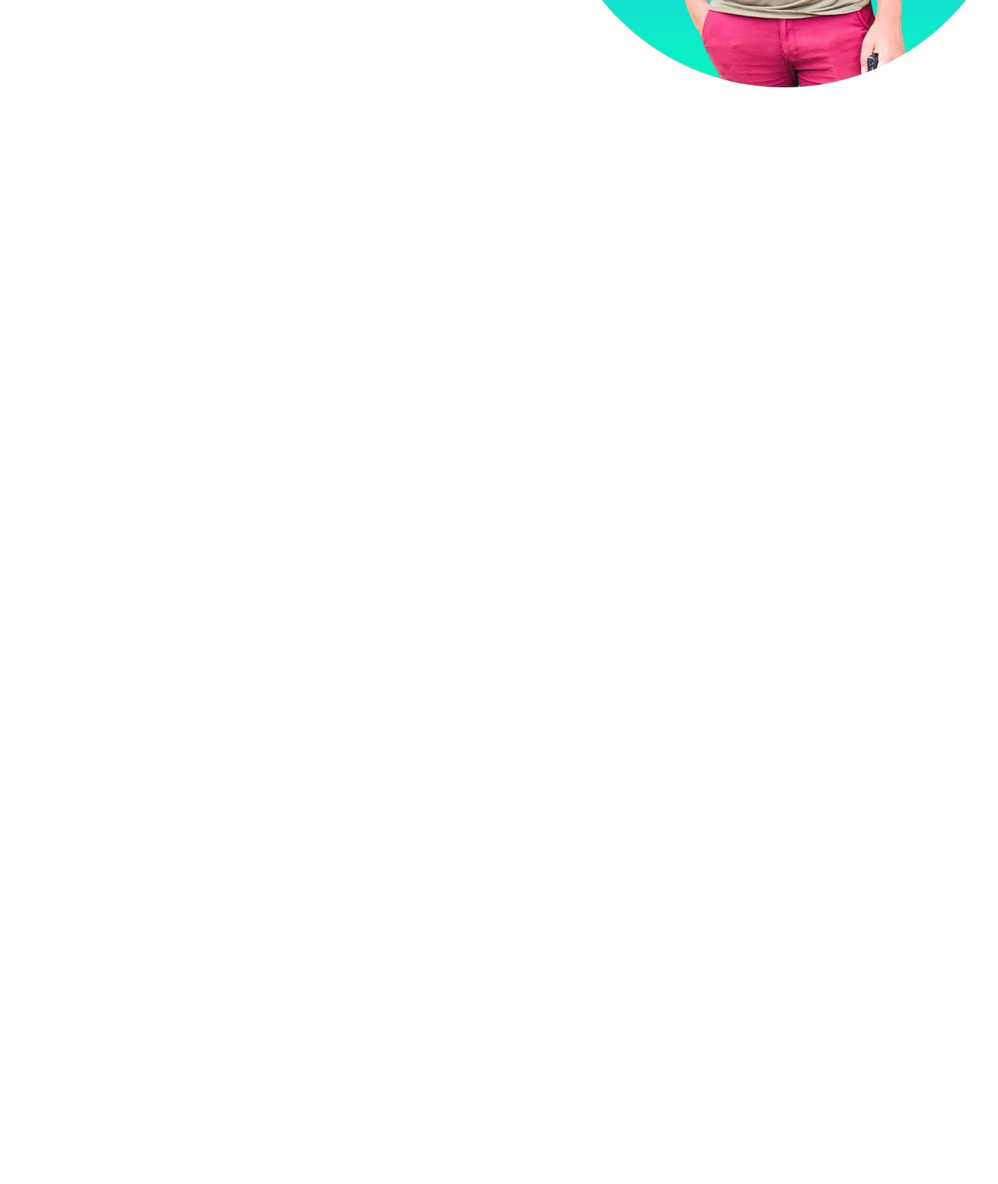
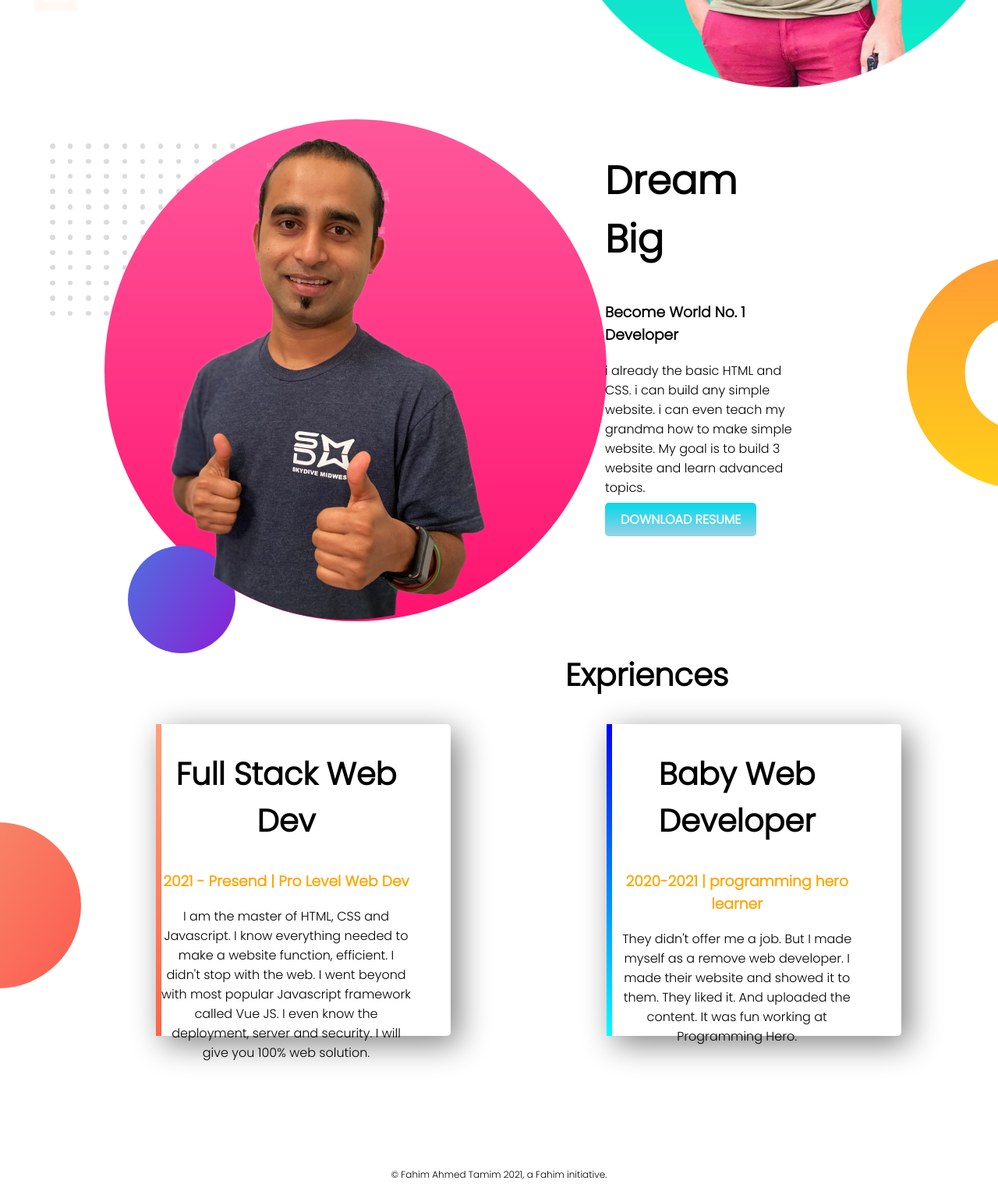
Before and after one commit to fahimprogrammer/web-portfolio, a plain HTML site: page index.html in a window 1280 px wide. Shown: the part 497-2016 px from the top of the page at 78% size. Before the commit the page ends 1000 px from the top, so only its background shows below. Drawn offline with Linux system fonts and the light colour scheme.

Commit message:
finish my fast evar website

```diff
--- a/index.html
+++ b/index.html
@@ -25,11 +25,33 @@
     </section>
     <section class="dream-area">
            <div class="half-width">
-              <img src="" alt="">
+              <img src="images/jhankar2.png" alt="">
            </div>
+           <div class="div2">
+              <h1 class="big-dream">Dream Big</h3>
+               <h3 class="big-dream"> Become World No. 1 Developer</h2>
+               <p class="big-dream"> i already the basic HTML and CSS. i can build any simple website. i can even teach my grandma how to make simple website. My goal is to build 3 website and learn advanced topics.</p>
+              <a class="link-button1" target="_BLANK" href="https://www.facebook.com/FAHIMAHMEDTAMIMOFFICIAL">DOWNLOAD RESUME</a>
+            </div>
+    </section>
+    <section class="experience-area">
+        <h2 class="expriences">Expriences</h2>
+     <div id="full-stack" class="half-width  single-exprience">
+               <h2>Full Stack Web Dev</h2>
+               <h3 class="name-highlight">2021 - Presend | Pro Level Web Dev</h3>
+               <p>I am the master of HTML, CSS and Javascript. I know everything needed to make a website function, efficient. I didn't stop with the web. I went beyond with most popular Javascript framework called Vue JS. I even know the deployment, server and security. I will give you 100% web solution.</p>
+     </div>
+     <div id="baby-web" class="half-width  single-exprience">
+           <h2>Baby Web Developer</h2>
+           <h3 class="name-highlight">2020-2021 | programming hero learner </h3>
+           <p>They didn't offer me a job. But I made myself as a remove web developer. I made their website and showed it to them. They liked it. And uploaded the content. It was fun working at Programming Hero.</p>
+     </div>
+
     </section>
 
-
+   <footer>
+       <p>© Fahim Ahmed Tamim 2021, a Fahim initiative.</p>
+   </footer>
 
 </body>
 </html>
--- a/style.css
+++ b/style.css
@@ -4,6 +4,9 @@ body{
 }
 h1{
     font-size: 50px;
+}
+h2{
+    font-size: 40px;
 }
 .name-highlight{
     color: orange;
@@ -21,9 +24,11 @@ h1{
 .top-banner{
     background-image: url("images/top-banner.png");
     background-repeat: no-repeat;
+    background-size: cover;
 }
 section{
     height: 500px;
+    padding-bottom: 150px;
 }
 .link-button{
     text-decoration: none;
@@ -39,3 +44,56 @@ section{
     float: left;
 
 }
+.big-dream{
+    margin-left: 200px;
+}
+.div2{
+    width: 35%;
+    height: 20%;
+    float:right;
+    margin-left: 5%;
+    padding-right: 20%;
+}
+.link-button1{
+    text-decoration: none;
+    background-image: linear-gradient(#02d7eb , rgb(152, 209, 228));
+    padding: 10px 20px;
+    border-radius: 5px;
+    color: white;
+    font-weight: 700;
+    margin-left: 200px;
+}
+.dream-area{
+    background-image: url("images/dream-bg.png");
+    background-repeat: no-repeat;
+    background-position: right;
+}
+.single-exprience{
+    box-shadow: 10px 10px 40px gray;
+    border-radius: 5px;
+    height: 80%;
+    margin-left: 200px;
+    text-align: center;
+}
+.expriences{
+    margin-left: 725px;
+}
+.experience-area{
+    background-image: url("images/exp-bg.png");
+    background-repeat: no-repeat;
+    background-position: left;
+}
+#full-stack{
+    border-left: 7px solid ;
+    border-image: linear-gradient(lightsalmon , tomato);
+    border-image-slice: 1;
+}
+#baby-web{
+    border-left: 7px solid;
+    border-image:linear-gradient(180deg,blue,cyan);
+    border-image-slice: 1;
+}
+footer p{
+    text-align: center;
+    font-size: 12px;
+}
```
